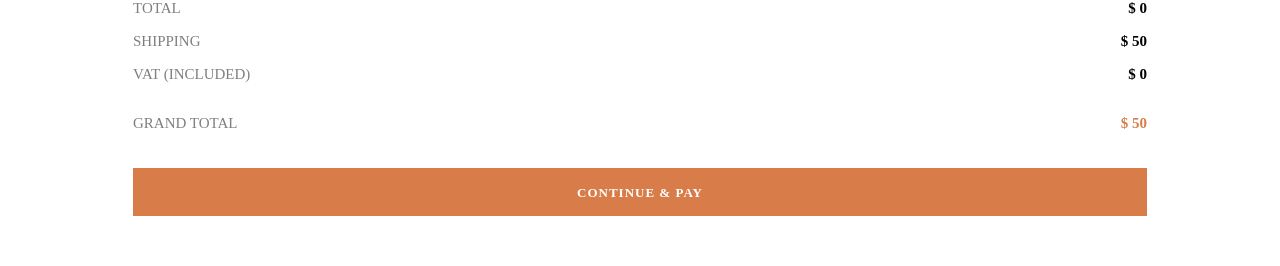
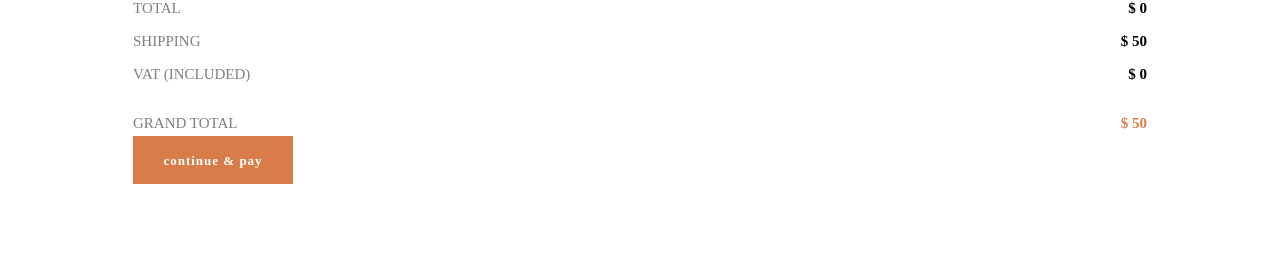
Before and after one commit to md5dalton/audiophile, a React app: page /checkout in a window 1280 px wide. Shown: the part 1636-1902 px from the top of the page. Built offline with nearby package versions, Linux system fonts and the light colour scheme; the HTML template or start-up script is replaced by a standard one; a web font is replaced by a local one.

Commit message:
Update index.js

```diff
--- a/src/components/Routes/Checkout/index.js
+++ b/src/components/Routes/Checkout/index.js
@@ -172,7 +172,7 @@ export default () => {
                                 </li>
                             )}
                         />
-                        <Button className="primary-button">continue & pay</Button>
+                        <Button className="button">continue & pay</Button>
                     </div>
                 </section>
             </form>
```
